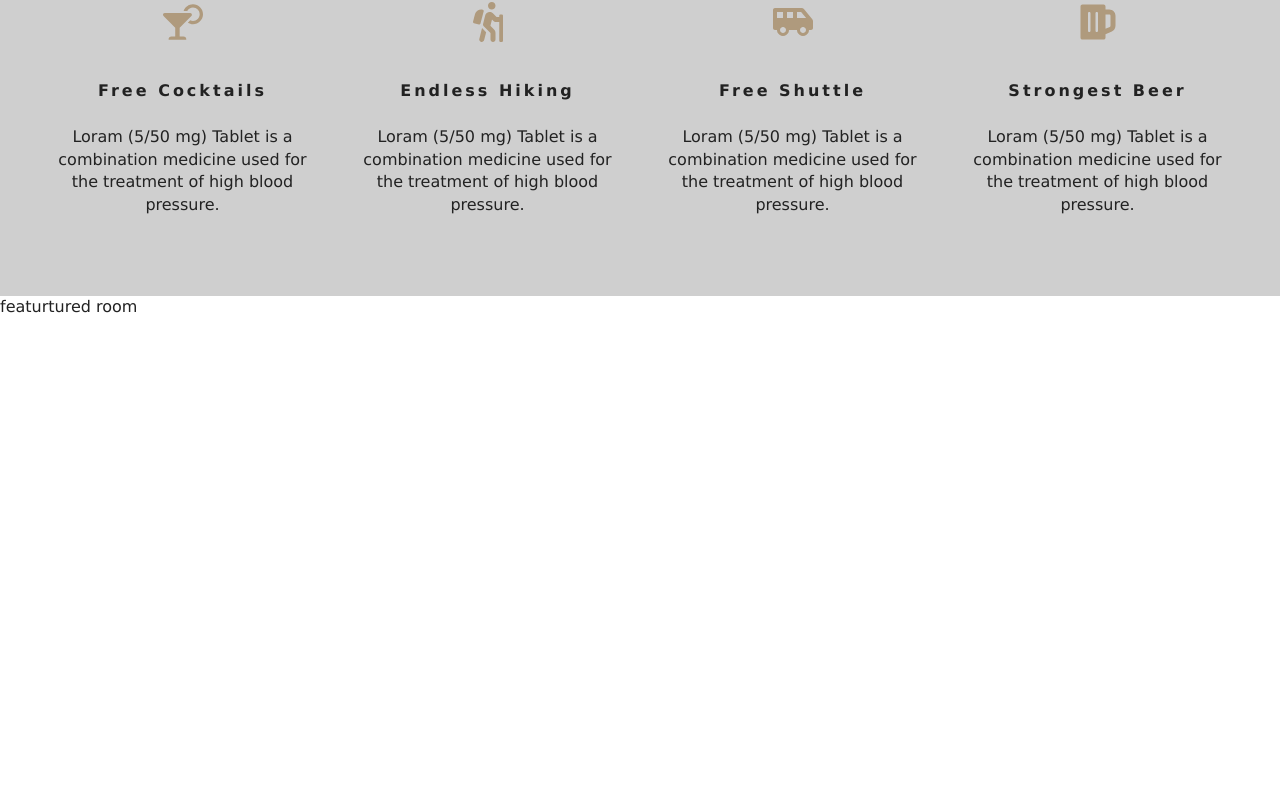
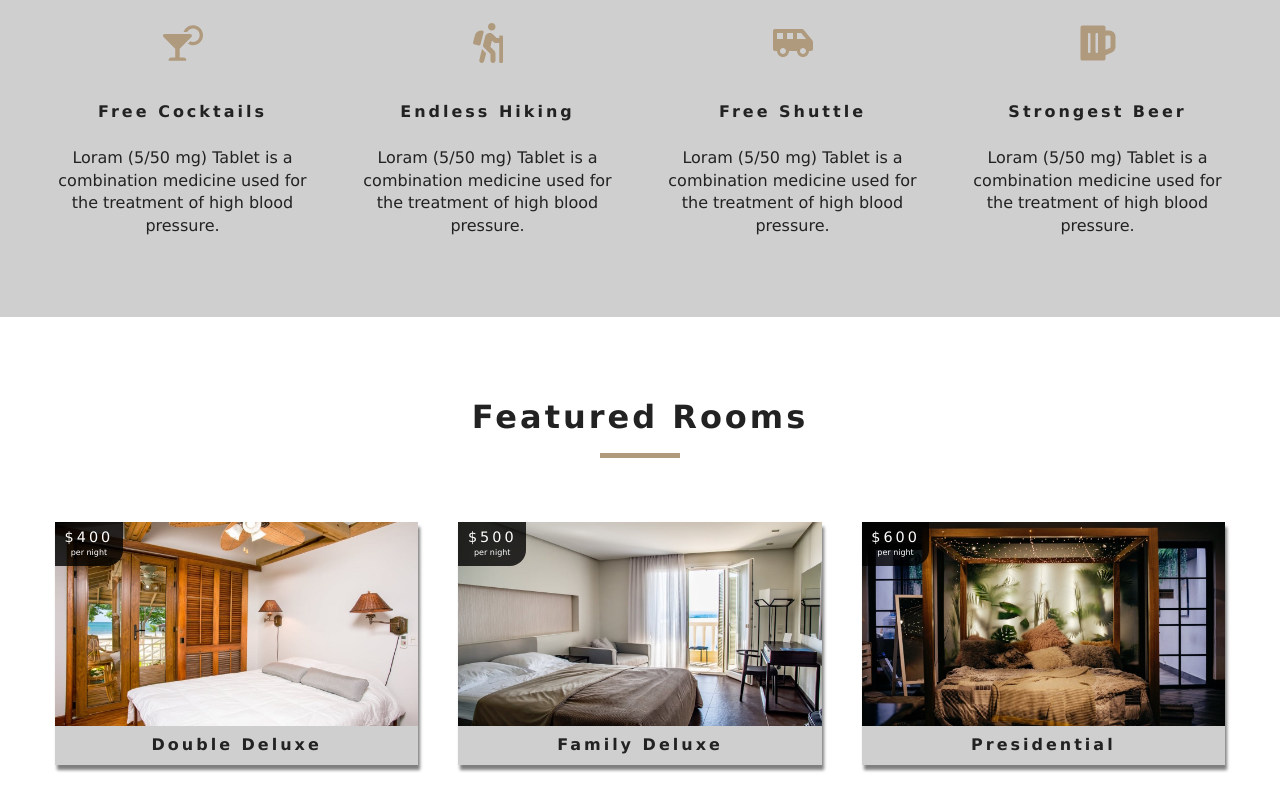
Before and after one commit to Hasibul-99/React-project---hotel-, a React (Create React App) app: page / in a window 1280 px wide. Shown: the part 984-1794 px from the top of the page. Before the commit the page ends 1302 px from the top, so only its background shows below. Built offline with nearby package versions, Linux system fonts and the light colour scheme.

Commit message:
rooms page design complete

```diff
--- a/src/components/FeaturedRooms.js
+++ b/src/components/FeaturedRooms.js
@@ -1,5 +1,7 @@
 import React, { Component } from 'react';
 import {RoomContext} from "../context";
+import Room from "./Room";
+import Loading from "./Loading";
 import Title from "../components/Title";
 
 export default class FeaturedRooms extends Component {
@@ -7,15 +9,20 @@ export default class FeaturedRooms extends Component {
 
     render() {
 
-        const {loading, featuredRooms: rooms} = this.context;
+        let {loading, featuredRooms: rooms} = this.context;
 
-        console.log("rooms", rooms);
-
+        rooms = rooms && rooms.length ? rooms.map(room => {
+            return <Room key={room.id} room={room}/>
+        }) : "";
 
         return (
-            <div>
-                featurtured room
-            </div>
+            <section className="featured-rooms">
+                <Title title="Featured rooms"></Title>
+                <div className="featured-rooms-center">
+                    {loading ? <Loading/> : rooms}
+                </div>
+
+            </section>
         )
     }
 }
--- /dev/null
+++ b/src/components/Loading.js
@@ -0,0 +1,11 @@
+import React, { Component } from 'react';
+
+export default class Loading extends Component {
+    render() {
+        return (
+            <div>
+
+            </div>
+        )
+    }
+}
--- /dev/null
+++ b/src/components/Room.js
@@ -0,0 +1,31 @@
+import React from 'react';
+import {Link} from "react-router-dom";
+import PropTypes from "prop-types";
+
+export default function Room({room}) {
+    const {name, slug, images, price} = room;
+    return (
+        <article className="room">
+            <div className="img-container">
+                <img src={images[0]} alt="Single room"/>
+                <div className="price-top">
+                    <h6>${price}</h6>
+                    <p>per night</p>
+                </div>
+                <Link to={`/rooms/${slug}`} className="btn-primary room-link">
+                    Features
+                </Link>
+            </div>
+            <p className="room-info">{name}</p>
+        </article>
+    )
+}
+
+Room.propTypes = {
+    room:PropTypes.shape({
+        name: PropTypes.string.isRequired,
+        slug: PropTypes.string.isRequired,
+        images: PropTypes.arrayOf(PropTypes.string).isRequired,
+        price: PropTypes.number.isRequired,
+    })
+}
--- a/src/components/Title.js
+++ b/src/components/Title.js
@@ -4,6 +4,7 @@ export default function Title({title}) {
     return (
         <div className="section-title">
             <h4>{title}</h4>
+            <div></div>
         </div>
     )
 }
--- a/src/context.js
+++ b/src/context.js
@@ -40,6 +40,10 @@ class RoomProvider extends Component {
         return tempItems;
     }
 
+    getRoom = (slug) => { //2.26
+
+    }
+
     render() {
         return (
             <RoomContext.Provider value={{...this.state}}>
```
